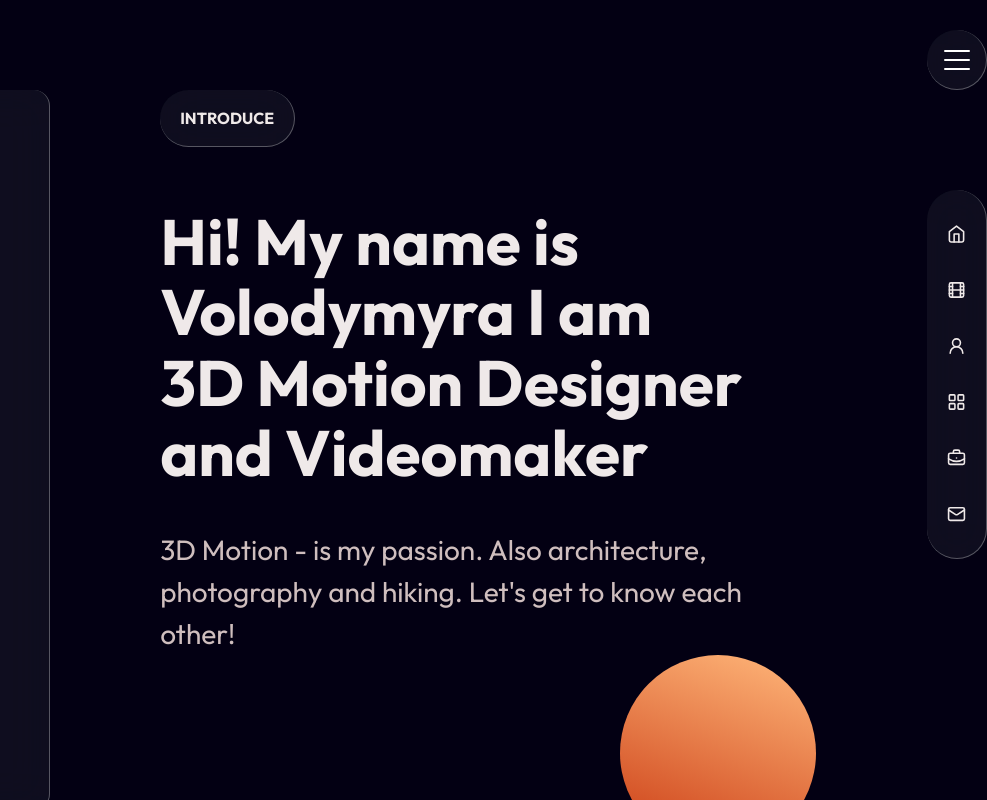
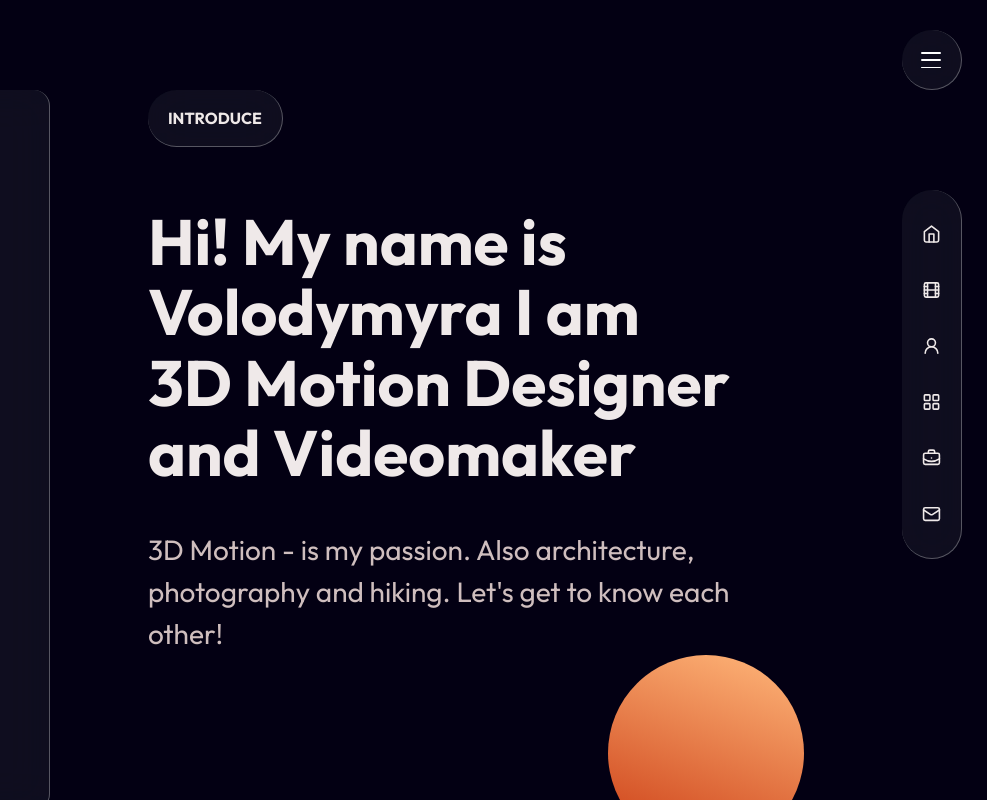
Before and after one commit to ElenaHoncharova/fedotova-portfolio, a website built with Vite: page index.html in a window 1280 px wide. Shown: the top 800 px of the page, 376-1363 px from the left, 987 px wide, since content can reach past the window. Built offline with nearby package versions, Linux system fonts and the light colour scheme; a script that the page names is missing.

Commit message:
Changed hamburger lines

```diff
--- a/style.css
+++ b/style.css
@@ -295,10 +295,10 @@ body {
 
 .nav-container .hamburger-lines {
   position: absolute;
-  top: 20px;
-  right: 16px;
-  width: 26px;
-  height: 20px;
+  top: 22px;
+  right: 20px;
+  width: 20px;
+  height: 16px;
   z-index: 2;
   display: flex;
   flex-direction: column;
@@ -307,7 +307,7 @@ body {
 
 .nav-container .hamburger-lines .line {
   display: block;
-  height: 2px;
+  height: 1.5px;
   width: 100%;
   border-radius: 10px;
   background: #fff;
@@ -451,7 +451,7 @@ footer {
 .wrapper {
   display: grid;
   grid-template-columns: 400px 1fr 60px;
-  column-gap: 9%;
+  column-gap: 8%;
   grid-template-areas:
     "header header header"
     "card main sidebar-menu"
```
Also changed, not shown: 1 other file.
